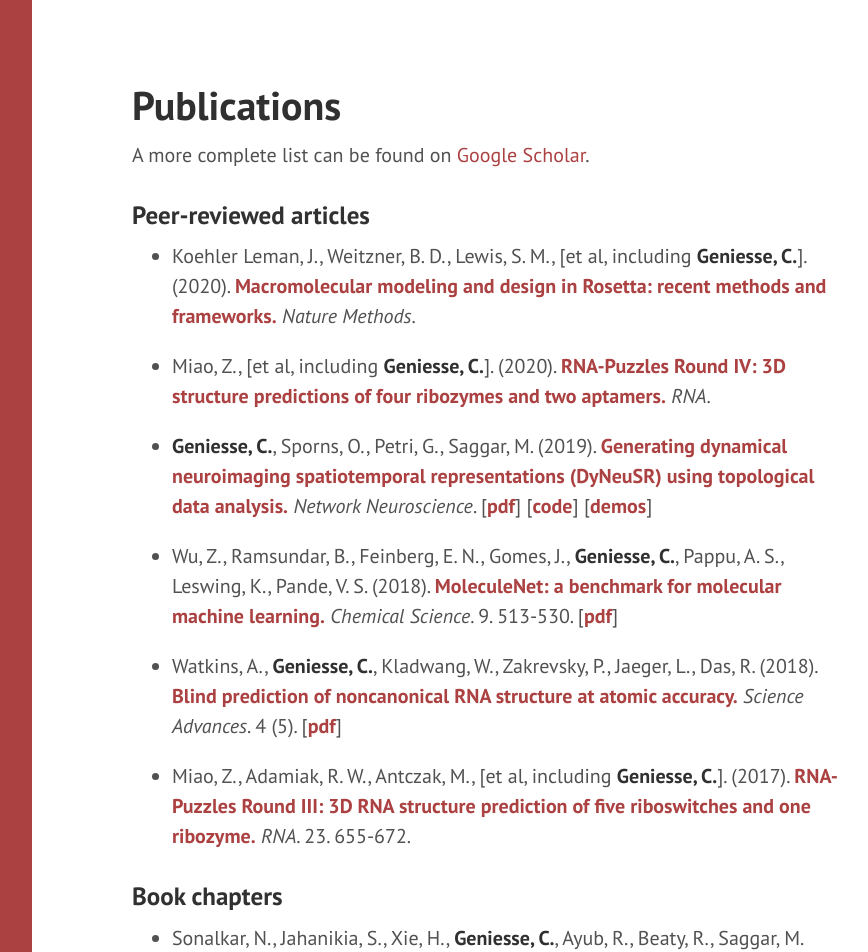
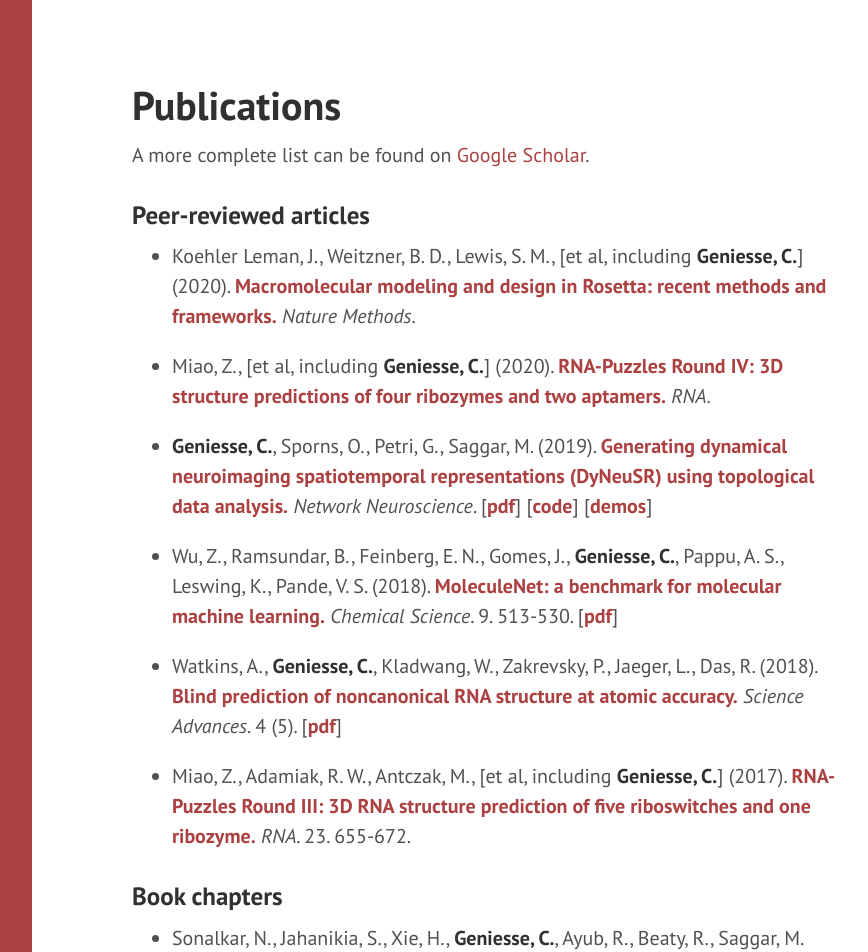
Before and after one commit to calebgeniesse/calebgeniesse.github.io, a Jekyll site: the page built from publications.md, in a window 1280 px wide and 1394 px high. Shown: the top 952 px of the window, without its empty margins (328-1196 px from the left). Built offline with Jekyll 4.4.1, drawn with Linux system fonts in a browser that asks for light colours.

```diff
--- a/publications.md
+++ b/publications.md
@@ -9,9 +9,9 @@
 
 ### Peer-reviewed articles
 
-- Koehler Leman, J., Weitzner, B. D., Lewis, S. M., \[et al, including **Geniesse, C.**\]. (2020). [**Macromolecular modeling and design in Rosetta: recent methods and frameworks.**](https://doi.org/10.1038/s41592-020-0848-2) *Nature Methods*.
+- Koehler Leman, J., Weitzner, B. D., Lewis, S. M., \[et al, including **Geniesse, C.**\] (2020). [**Macromolecular modeling and design in Rosetta: recent methods and frameworks.**](https://doi.org/10.1038/s41592-020-0848-2) *Nature Methods*.
 
-- Miao, Z., \[et al, including **Geniesse, C.**\]. (2020). [**RNA-Puzzles Round IV: 3D structure predictions of four ribozymes and two aptamers.**](https://doi.org/10.1261/rna.075341.120) *RNA*.
+- Miao, Z., \[et al, including **Geniesse, C.**\] (2020). [**RNA-Puzzles Round IV: 3D structure predictions of four ribozymes and two aptamers.**](https://doi.org/10.1261/rna.075341.120) *RNA*.
 
 - **Geniesse, C.**, Sporns, O., Petri, G., Saggar, M. (2019). [**Generating dynamical neuroimaging spatiotemporal representations (DyNeuSR) using topological data analysis.**](https://doi.org/10.1162/netn_a_00093) *Network Neuroscience*. [[**pdf**](https://www.mitpressjournals.org/doi/pdfplus/10.1162/netn_a_00093)] [[**code**](https://braindynamicslab.github.io/dyneusr)] [[**demos**](https://braindynamicslab.github.io/dyneusr/demo/)]
 
@@ -19,7 +19,7 @@
 
 - Watkins, A., **Geniesse, C.**, Kladwang, W., Zakrevsky, P., Jaeger, L., Das, R. (2018). [**Blind prediction of noncanonical RNA structure at atomic accuracy.**](https://doi.org/10.1126/sciadv.aar5316) *Science Advances*. 4 (5). [[**pdf**](https://advances.sciencemag.org/content/advances/4/5/eaar5316.full.pdf)]
 
-- Miao, Z., Adamiak, R. W., Antczak, M., \[et al, including **Geniesse, C.**\]. (2017). [**RNA-Puzzles Round III: 3D RNA structure prediction of five riboswitches and one ribozyme.**](https://doi.org/10.1261/rna.060368.116) *RNA*. 23. 655-672.
+- Miao, Z., Adamiak, R. W., Antczak, M., \[et al, including **Geniesse, C.**\] (2017). [**RNA-Puzzles Round III: 3D RNA structure prediction of five riboswitches and one ribozyme.**](https://doi.org/10.1261/rna.060368.116) *RNA*. 23. 655-672.
 
 
 
```
Also changed, not shown: index.md (+2 -2 lines).
